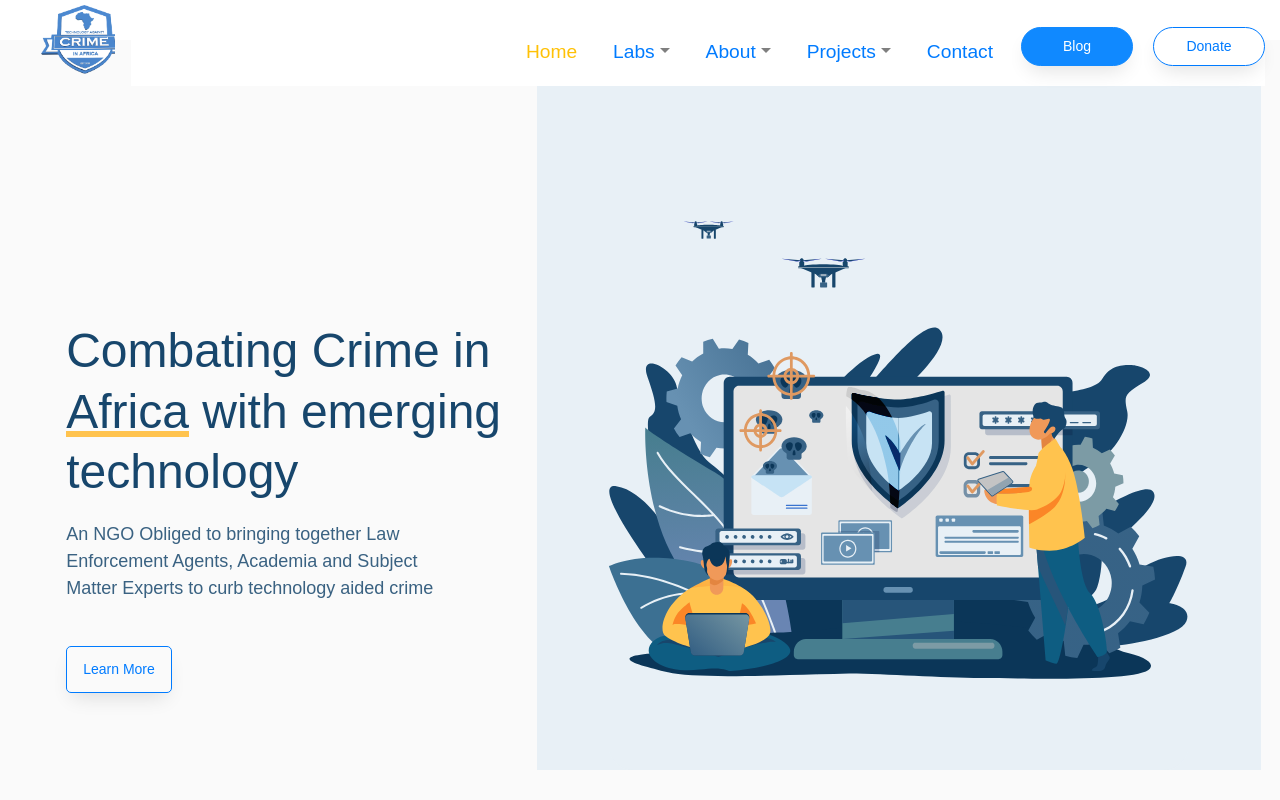
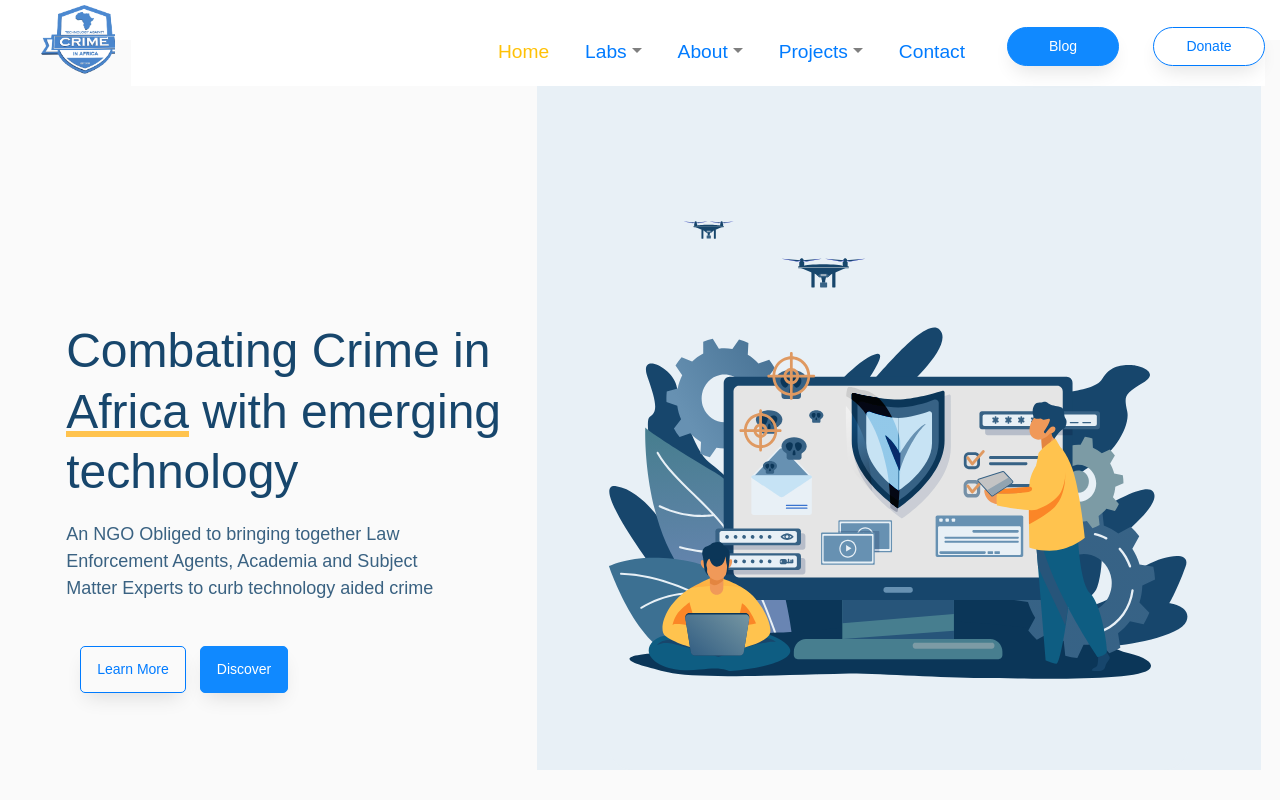
Before and after one commit to Ekaji/tac-africa-website, a Next.js app: page / in a window 1280 px wide. Shown: the top 800 px of the page. Built offline with nearby package versions, Linux system fonts and the light colour scheme.

Commit message:
update to button

```diff
--- a/components/button.jsx
+++ b/components/button.jsx
@@ -3,6 +3,6 @@ import styles from '../styles/component.styles/button.module.scss'
 
 export default function Button_({ title, variant, pill }) {
   return(
-      <Button variant={variant} key={ title } className={ pill ? styles.button_pill : ''} >{ title }</Button>
+      <Button variant={variant} key={ title } className={ [styles.button_default, pill ? styles.button_pill : '' ].join(' ')} >{ title }</Button>
   )
 }
--- a/components/landingPage.jsx
+++ b/components/landingPage.jsx
@@ -3,10 +3,8 @@
 
 import Image from 'next/image';
 import styles from '../styles/component.styles/landingPage.module.scss'
-// import Nav from 'react-bootstrap/Nav'
-// import Button from 'react-bootstrap/Button'
-
 import {Button, Nav, Row, Col} from 'react-bootstrap'
+import Button_ from '../components/button'
 
 export default function LandingPage(){
 
@@ -29,9 +27,8 @@ export default function LandingPage(){
                             crime
                         </p>
 
-                        <Nav.Item>
-                            <Button variant="outline-primary" >Learn More</Button>
-                        </Nav.Item>
+                            <Button_ variant="outline-primary" title="Learn More" />
+                            <Button_ title="Discover" />
                     </div>
 
                 </div>
--- a/styles/component.styles/button.module.scss
+++ b/styles/component.styles/button.module.scss
@@ -1,3 +1,7 @@
+.button_default {
+  margin-left: 1em;
+}
+
 .button_pill {
   border-radius: 23px;
   width: 8em;
```
